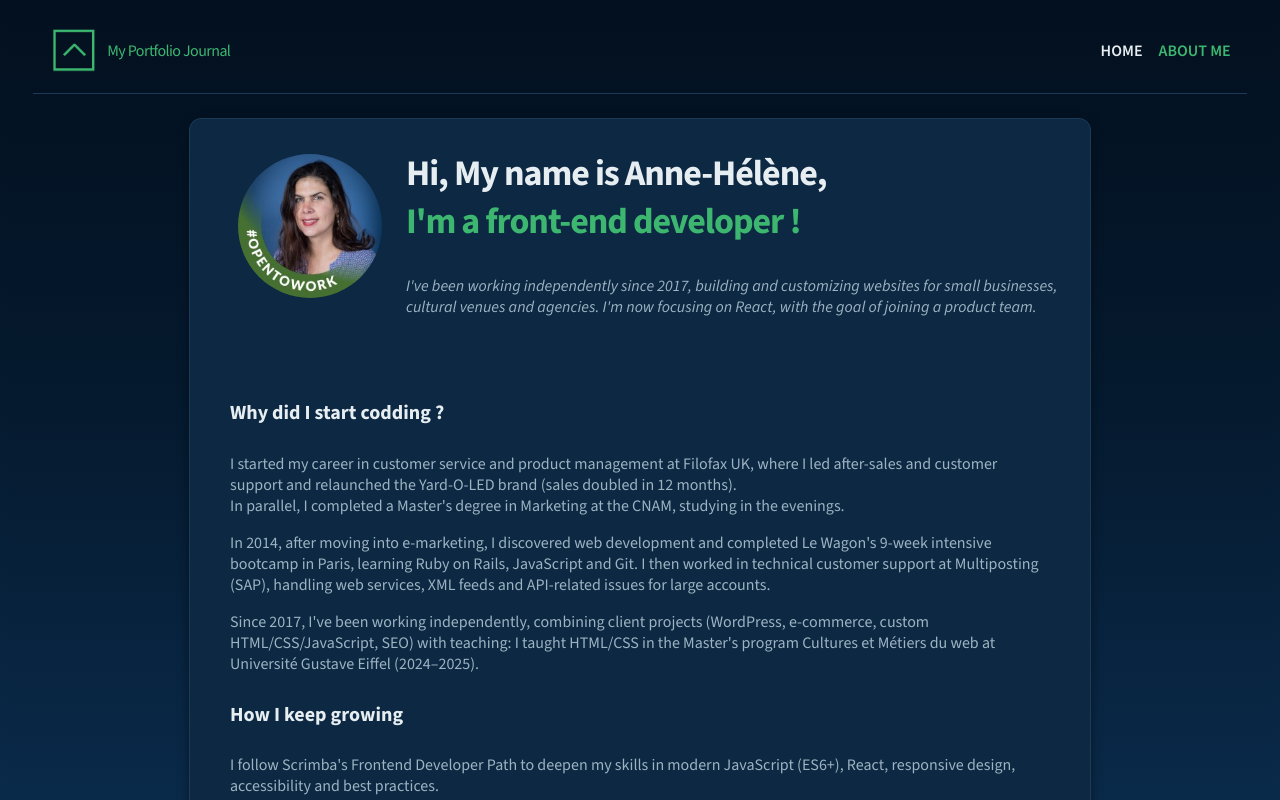
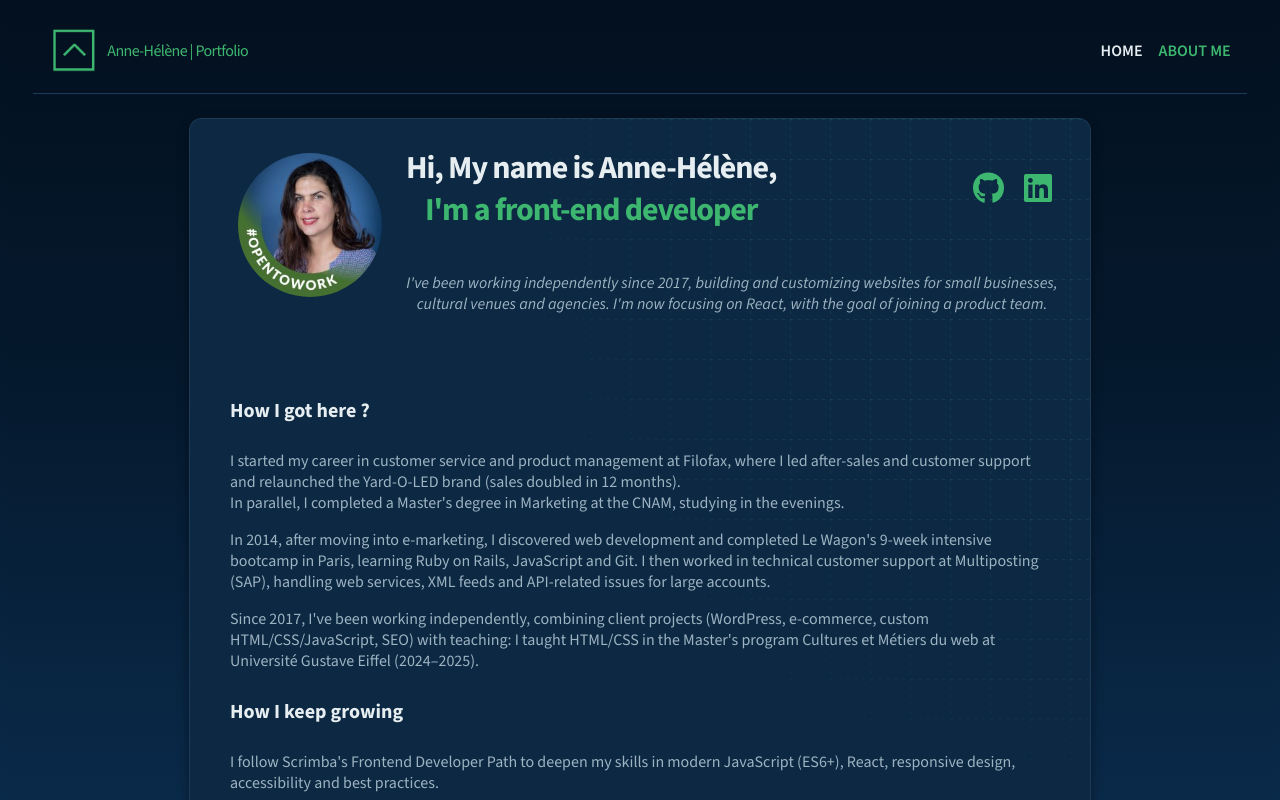
Before and after one commit to anneln/portfolioJournal, a website built with Vite: page about-me.html in a window 1280 px wide. Shown: the top 800 px of the page. Built offline with nearby package versions, Linux system fonts and the light colour scheme.

Commit message:
fix: align social icons responsively

```diff
--- a/about-me.html
+++ b/about-me.html
@@ -16,6 +16,10 @@
       crossorigin="anonymous"
       referrerpolicy="no-referrer"
     />
+    <script
+      src="https://kit.fontawesome.com/0508c40e43.js"
+      crossorigin="anonymous"
+    ></script>
     <link rel="icon" type="image-icon" href="/images/favicon.ico" />
     <meta name="viewport" content="width=device-width, initial-scale=1" />
   </head>
@@ -29,12 +33,16 @@
               src="/images/logo.png"
               alt="logo de Anne-Hélène"
             />
-            <p class="title-nav">My portfolio journal</p>
+            <p class="title-nav">Anne-Hélène | Portfolio</p>
           </a>
           <i class="fa-solid fa-bars" id="hamburger"></i>
           <ul class="nav-links">
             <li><a href="index.html">Home</a></li>
-            <li><a href="about-me.html">About me</a></li>
+            <li>
+              <a href="about-me.html" class="active" aria-current="page"
+                >About me</a
+              >
+            </li>
           </ul>
         </nav>
       </header>
@@ -47,12 +55,34 @@
               alt="photo Anne-Hélène Bricet"
             />
             <div class="my-presentation">
-              <h2>
-                Hi, My name is Anne-Hélène,<span class="message-span"
-                  ><br />
-                  I'm a front-end developer !</span
-                >
-              </h2>
+              <div class="title-and-social-links">
+                <h2>
+                  Hi, My name is Anne-Hélène,<span class="green-span"
+                    ><br />
+                    I'm a front-end developer</span
+                  >
+                </h2>
+                <div class="icon-container">
+                  <a
+                    href="https://github.com/anneln"
+                    target="_blank"
+                    aria-label="Anne-Hélène's GitHub profile"
+                  >
+                    <i class="fa-brands fa-github fa-2x" aria-hidden="true"></i>
+                  </a>
+                  <a
+                    href="https://www.linkedin.com/in/annehelenebricet/"
+                    target="_blank"
+                    aria-label="Anne-Hélène's LinkedIn profile"
+                  >
+                    <i
+                      class="fa-brands fa-linkedin fa-2x"
+                      aria-hidden="true"
+                    ></i>
+                  </a>
+                </div>
+              </div>
+
               <p id="about-intro">
                 I've been working independently since 2017, building and
                 customizing websites for small businesses, cultural venues and
@@ -62,10 +92,10 @@
             </div>
           </div>
           <div class="about">
-            <h4>Why did I start codding ?</h4>
+            <h4>How I got here ?</h4>
             <p>
               I started my career in customer service and product management at
-              Filofax UK, where I led after-sales and customer support and
+              Filofax, where I led after-sales and customer support and
               relaunched the Yard-O-LED brand (sales doubled in 12 months).
               <br />In parallel, I completed a Master's degree in Marketing at
               the CNAM, studying in the evenings.
--- a/css/style.css
+++ b/css/style.css
@@ -65,7 +65,8 @@ h4,
 }
 
 .nav-links a.active,
-.nav-links a:hover {
+.nav-links a:hover,
+.nav-links a:focus {
   color: #3db770;
 }
 
@@ -76,6 +77,11 @@ h4,
 
 #hamburger {
   display: none;
+}
+
+.hero {
+  text-align: center;
+  padding: 3rem;
 }
 
 h1 {
@@ -199,6 +205,8 @@ footer {
   border-radius: 12px;
   margin-top: 1.5rem;
   box-shadow: 0 4px 12px rgba(0, 0, 0, 0.4);
+  position: relative;
+  overflow: hidden;
 }
 
 .me {
@@ -221,8 +229,12 @@ footer {
   font-size: 1.2rem;
 }
 
-.message-span {
+.green-span {
   color: #3db770;
+}
+
+.white-span {
+  color: #f1f5f4;
 }
 
 .recent-posts-list {
@@ -233,6 +245,16 @@ footer {
 
 .about {
   padding: 2rem;
+}
+
+.fa-brands {
+  color: #3db770;
+  display: inline-block;
+  transition: 0.2s ease-in-out;
+}
+
+.fa-brands:hover {
+  transform: scale(1.08);
 }
 
 /*solo article*/
@@ -254,7 +276,9 @@ footer {
   overflow: hidden;
 }
 
-.solo-post::before {
+/*code from patterncraft website*/
+.solo-post::before,
+.who::before {
   content: "";
   position: absolute;
   inset: 0;
@@ -350,6 +374,7 @@ footer {
 #copyright {
   color: #e7eef1;
 }
+
 /*media queries*/
 @media (min-width: 480px) {
   .logo-div {
@@ -378,13 +403,17 @@ footer {
     align-items: center;
   }
   .my-presentation {
-    text-align: left;
+    text-align: center;
   }
 
   .my-presentation h2 {
-    font-size: 2.25rem;
+    font-size: 2rem;
     font-weight: 700;
     letter-spacing: -1.08px;
+  }
+
+  .about {
+    padding: 2.5rem;
   }
 
   .about h4 {
@@ -397,10 +426,6 @@ footer {
     color: #e7eef1;
     font-size: 1.5rem;
     font-weight: 700;
-  }
-
-  .about {
-    padding: 2.5rem;
   }
 
   /*article*/
@@ -438,4 +463,16 @@ footer {
     gap: 0.5rem;
     justify-content: flex-start;
   }
+  .title-and-social-links {
+    display: flex;
+    justify-content: space-between;
+    align-items: center;
+    flex-wrap: wrap;
+  }
+
+  .icon-container {
+    display: flex;
+    align-items: center;
+    gap: 0.6rem;
+  }
 }
--- a/index.js
+++ b/index.js
@@ -52,13 +52,3 @@ window.addEventListener("load", () => {
   copyright.innerHTML = new Date().getFullYear();
   toString();
 });
-
-const currentPage = window.location.pathname.split("/").pop();
-
-document.querySelectorAll(".nav-links a").forEach((link) => {
-  const linkPage = link.getAttribute("href");
-
-  if (linkPage === currentPage) {
-    link.classList.add("active");
-  }
-});
```
Also changed, not shown: index.html (+24 -4 lines).
